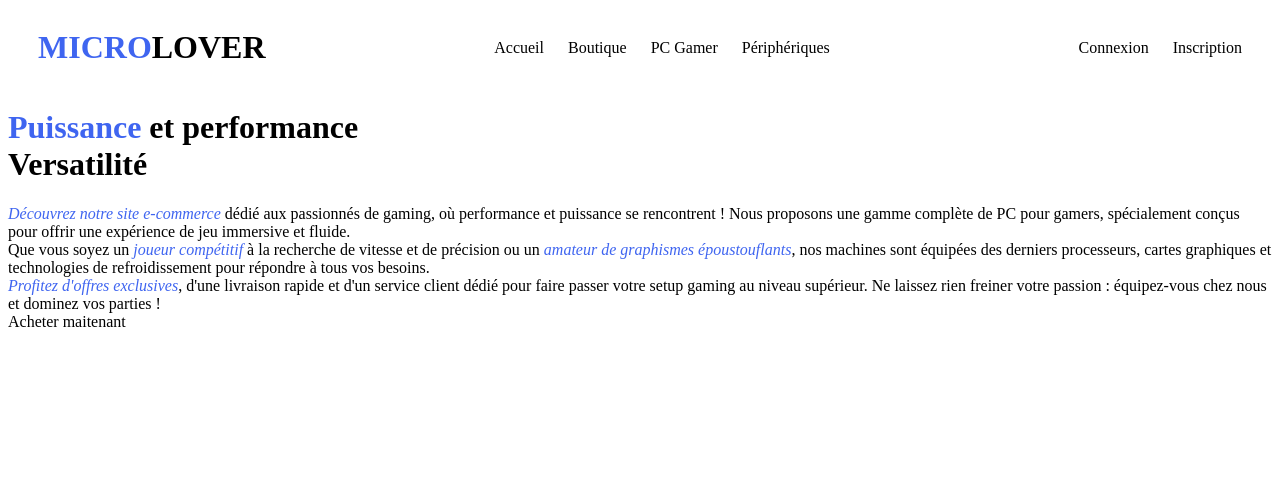
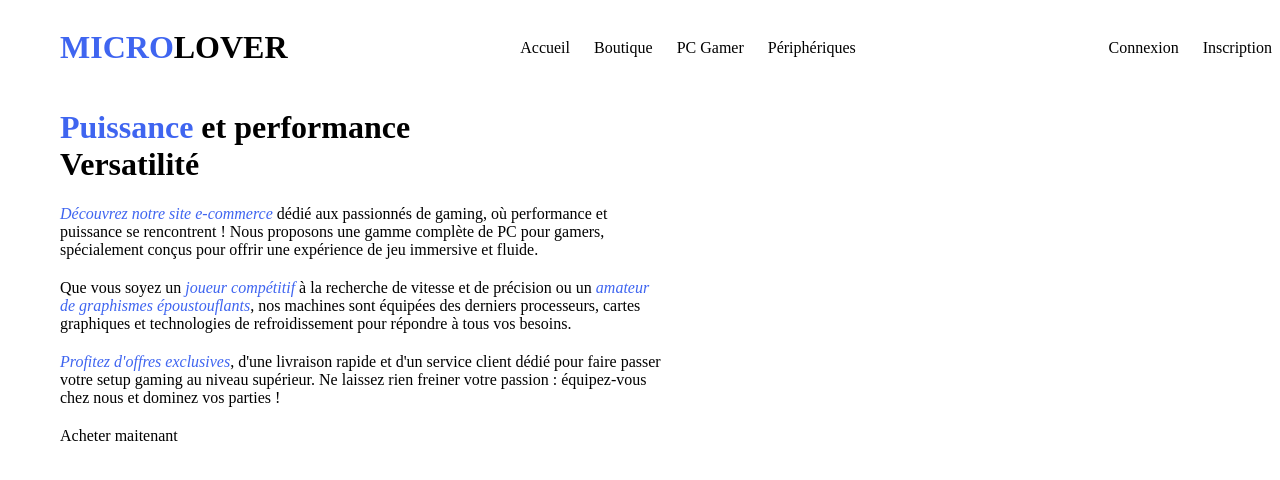
Before and after one commit to PoissonSimeon/MicroLover, a plain HTML site: page index.html in a window 1280 px wide. Drawn offline with Linux system fonts and the light colour scheme.

Commit message:
microlover

```diff
--- a/css/style.css
+++ b/css/style.css
@@ -52,6 +52,24 @@
     display: flex;
     justify-content: space-between;
     align-items: center;
-    margin-left: 30px;
-    margin-right: 30px;
 }
+
+body{
+    margin-left: 60px;
+}
+
+.texte{
+    margin-right: 50%;
+}
+
+.texte1{
+    margin-bottom: 20px;
+}
+
+.texte2{
+    margin-bottom: 20px;
+}
+
+.texte3{
+    margin-bottom: 20px;
+}
```
